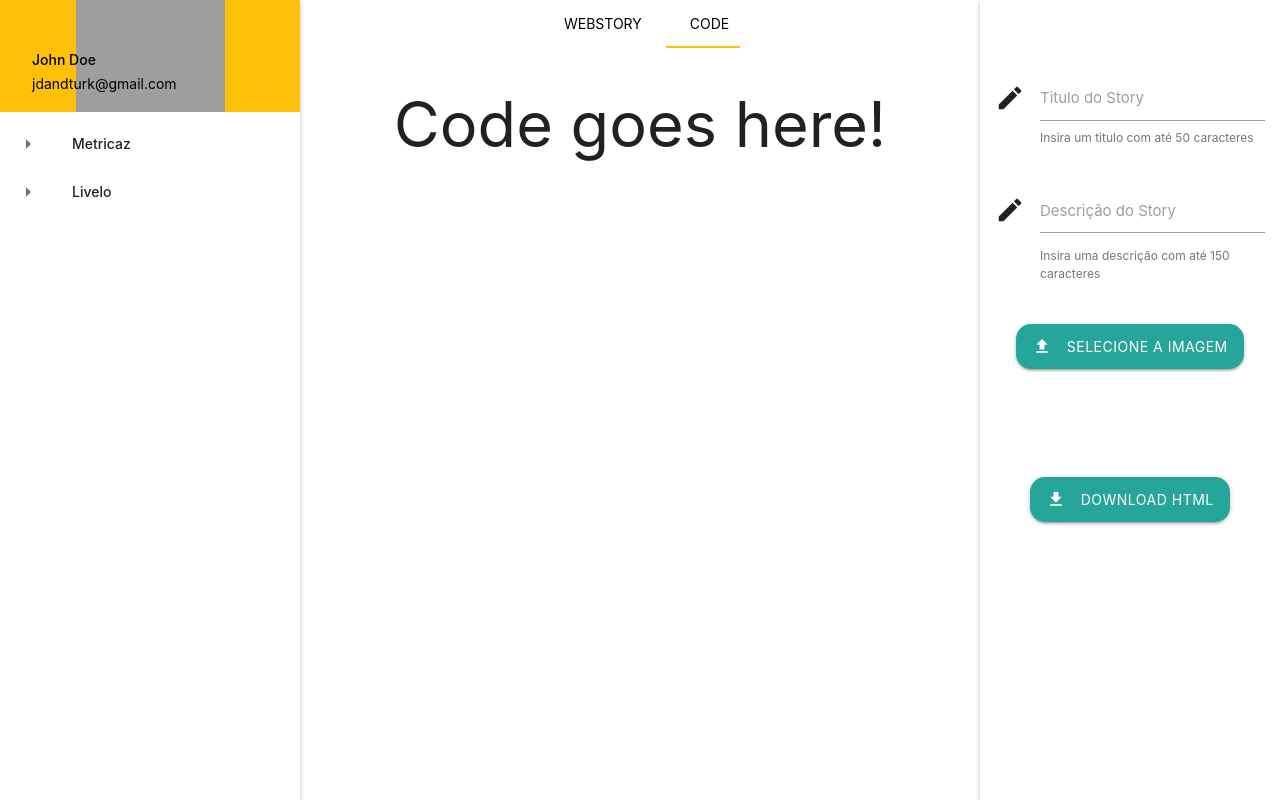
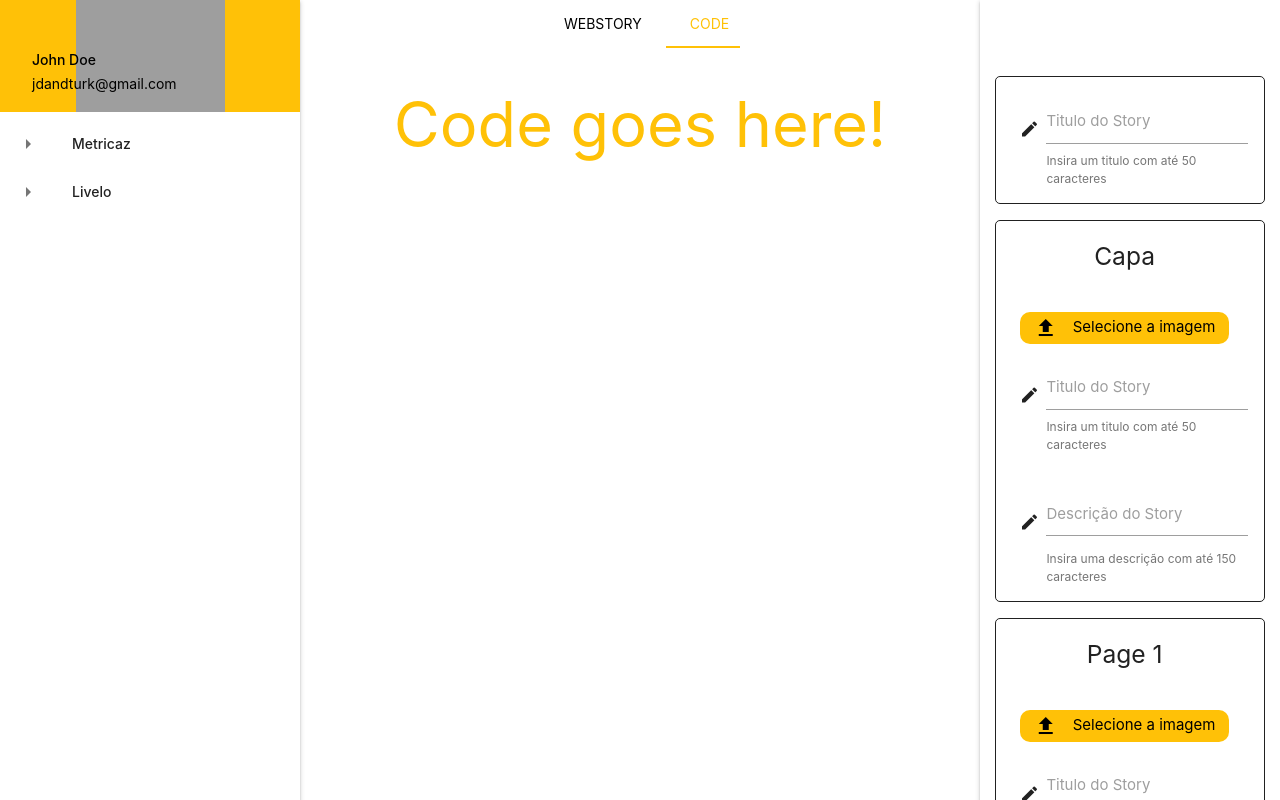
Before and after one commit to felipe-metricaz/webstories-metricaz, a React (Create React App) app: page / in a window 1280 px wide. Built offline with nearby package versions, Linux system fonts and the light colour scheme; grey boxes are pictures that could not be loaded.

Commit message:
updates to rightSideNav

```diff
--- a/package.json
+++ b/package.json
@@ -8,11 +8,13 @@
     "@testing-library/user-event": "^13.5.0",
     "axios": "^1.2.5",
     "concurrently": "^7.6.0",
+    "draft-js": "^0.11.7",
     "express": "^4.18.2",
     "materialize-css": "^1.0.0-rc.2",
     "multer": "^1.4.5-lts.1",
     "react": "^18.2.0",
     "react-dom": "^18.2.0",
+    "react-draft-wysiwyg": "^1.15.0",
     "react-router-dom": "^6.7.0",
     "react-scripts": "5.0.1",
     "web-vitals": "^2.1.4"
--- a/src/components/rightsidenav/index.jsx
+++ b/src/components/rightsidenav/index.jsx
@@ -2,6 +2,9 @@ import React, { Component } from "react";
 import M from 'materialize-css';
 import "materialize-css/dist/css/materialize.min.css";
 import "./style.css"
+import { Editor } from "react-draft-wysiwyg";
+import "react-draft-wysiwyg/dist/react-draft-wysiwyg.css";
+
 
 
 class RightSidenav extends Component {
@@ -13,14 +16,17 @@ class RightSidenav extends Component {
             edge: "right"
         });
 
-        /*  Initiate form */
-        var input_field = document.querySelector("input#input_text");
-        M.CharacterCounter.init(input_field, {});
+        var textInputs = document.querySelectorAll("input" );
+        for (var i = 0; i < textInputs.length; i++) {
+            M.CharacterCounter.init(textInputs[i], {});
+         };
 
-        var text_area = document.querySelector("textarea#textarea");
-        M.CharacterCounter.init(text_area, {});
+         var textArea = document.querySelectorAll("textarea" );
+         for (var i = 0; i < textArea.length; i++) {
+             M.CharacterCounter.init(textArea[i], {});
+          };
 
-    };
+        };
 
 
 
@@ -28,32 +34,27 @@ class RightSidenav extends Component {
         return (
             <div>
                <ul id="slide-out" className="sidenav sidenav-fixed">
-                    <form class="col 12 input-box">
 
 
 
-                        {/* Titulo do story */}
+
+                    <form class="col 12 input-box">
+                    <div class="pages-story">
+                        {/* Titulo Capa */}
                         <div class="input-field">
-                        <i class="material-icons prefix">mode_edit</i>
-                        <input id="input_text" type="text" data-length="50"/>
-                        <label for="input_text">Titulo do Story</label>
-                        <span class="helper-text" data-error="wrong" data-length="10" data-success="right">Insira um titulo com até 50 caracteres</span>
+                            <i class="material-icons prefix input-fields-icons">mode_edit</i>
+                            <input id="input_title_story" type="text" data-length="50"/>
+                            <label for="input_title_story">Titulo do Story</label>
+                            <span class="helper-text" data-error="wrong" data-length="10" data-success="right">Insira um titulo com até 50 caracteres</span>
                         </div>
+                    </div>
 
-
-                        {/* Descrição do story */}
-                        <div class="input-field description">
-                        <i class="material-icons prefix">mode_edit</i>
-                        <textarea id="textarea" class="materialize-textarea" type="text" data-length="120"></textarea>
-                        <label for="textarea">Descrição do Story</label>
-                        <span class="helper-text" data-error="wrong" data-length="10" data-success="right">Insira uma descrição com até 150 caracteres</span>
-                        </div>
-
-
+                    <div class="story-capa">
+                        <h5>Capa</h5>
 
                         {/* Select File */}
                         <div class="file-field input-field select-img">
-                        <div class="btn">
+                        <div class="btns">
                             <span><i class="material-icons left">file_upload</i>Selecione a imagem</span>
                             <input type="file"/>
 
@@ -63,12 +64,73 @@ class RightSidenav extends Component {
                         </div>
                         </div>
 
+                        {/* Titulo Capa */}
+                        <div class="input-field">
+                            <i class="material-icons prefix input-fields-icons">mode_edit</i>
+                            <input id="input_title-cover" type="text" data-length="50"/>
+                            <label for="input_title-cover">Titulo do Story</label>
+                            <span class="helper-text" data-error="wrong" data-length="10" data-success="right">Insira um titulo com até 50 caracteres</span>
+                        </div>
+
+
+                        {/* Descrição Capa */}
+                        <div class="input-field description">
+                        <i class="material-icons prefix input-fields-icons">mode_edit</i>
+                        <textarea id="textarea" class="materialize-textarea" type="text" data-length="120"></textarea>
+                        <label for="textarea">Descrição do Story</label>
+                        <span class="helper-text" data-error="wrong" data-length="10" data-success="right">Insira uma descrição com até 150 caracteres</span>
+                        </div>
+                    </div>
+
+                    <div class="pages-story">
+
+                        <h5>Page 1</h5>
+
+                        {/* Select File */}
+                        <div class="file-field input-field select-img">
+                        <div class="btns">
+                            <span><i class="material-icons left">file_upload</i>Selecione a imagem</span>
+                            <input type="file"/>
+
+                        </div>
+                        <div class="file-path-wrapper">
+                            <input class="file-path validate" type="text"/>
+                        </div>
+                        </div>
+
+                        {/* Titulo Capa */}
+                        <div class="input-field">
+                            <i class="material-icons prefix input-fields-icons">mode_edit</i>
+                            <input id="input_text_page_1" type="text" data-length="50"/>
+                            <label for="input_text_page_1">Titulo do Story</label>
+                            <span class="helper-text" data-error="wrong" data-length="10" data-success="right">Insira um titulo com até 50 caracteres</span>
+                        </div>
+
+
+                        {/* Descrição Capa */}
+                        <div class="input-field description">
+                        <i class="material-icons prefix input-fields-icons">mode_edit</i>
+                        <textarea id="textarea_1" class="materialize-textarea" type="text" data-length="120"></textarea>
+                        <label for="textarea_1">Descrição do Story</label>
+                        <span class="helper-text" data-error="wrong" data-length="10" data-success="right">Insira uma descrição com até 150 caracteres</span>
+                        </div>
+
+                    </div>
+
+                    <div>
+                        <a class="waves-effect waves-light btns"><i class="material-icons left">add</i>Page</a>
+                    </div>
+
+                    <div class="pages-story">
+                       <Editor/>
+                    </div>
+
+                    </form>
 
                         {/* Download button */}
                         <div class="download">
-                        <a class="waves-effect waves-light btn"><i class="material-icons left">file_download</i>Download HTML</a>
+                            <a class="waves-effect waves-light btns"><i class="material-icons left">file_download</i>Download HTML</a>
                         </div>
-                    </form>
                 </ul>
             </div>
         );
--- a/src/components/rightsidenav/style.css
+++ b/src/components/rightsidenav/style.css
@@ -23,6 +23,59 @@
 
 
 
-.download{
-    margin-top: 40%;
+/* width */
+::-webkit-scrollbar {
+    width: 5px;
+  }
+
+  /* Track */
+/*   ::-webkit-scrollbar-track {
+    background: black;
+  } */
+
+  /* Handle */
+  ::-webkit-scrollbar-thumb {
+    background: #000;
+    border-radius: 5px;
+  }
+
+h5{
+    text-align: center;
 }
+
+.story-capa, .pages-story{
+    border: 1px solid;
+    border-radius: 5px;
+    margin-top: 6%;
+    padding: 2% 6% 0% 2%;
+}
+
+.input-field .prefix{
+    font-size: 20px;
+}
+
+.btns{
+    background-color: #ffc107;
+    color: #000;
+    border-radius: 10px;
+    padding: 4px 14px;
+    margin: 5px 5px;
+    cursor: pointer;
+}
+
+.input-fields-icons{
+    display: grid !important;
+    justify-items: end;
+    margin-top: 14px;
+    padding-right: 7px;
+}
+
+
+.active{
+    color: #ffc107 !important;
+}
+
+input[type=text]:not(.browser-default):focus:not([readonly]), textarea.materialize-textarea:focus:not([readonly]){
+    border-bottom: 1px solid #ffc107;
+    box-shadow: 0 1px 00 #ffc107;
+}
```
Also changed, not shown: 1 other file (tests, documents, lock files or other folders).
